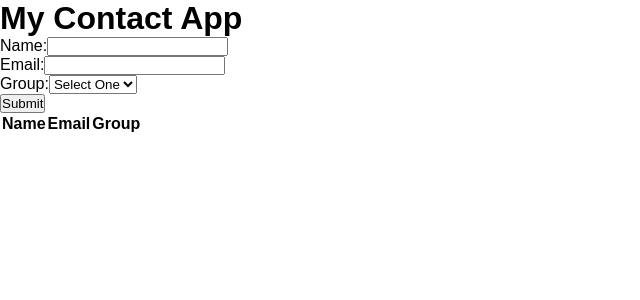
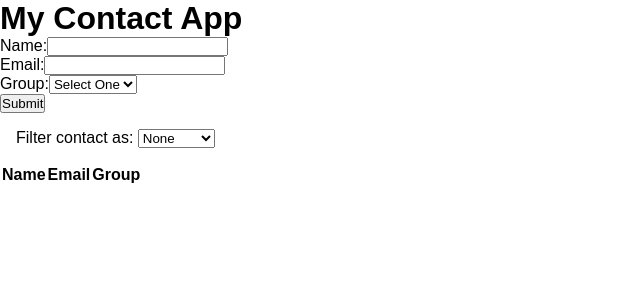
Before and after one commit to Jobayer109/State-Lifting-Contact-Form, a React (Vite) app: page / in a window 1280 px wide. Shown: the top 300 px of the page, without its empty margins (0-640 px from the left). Built offline with nearby package versions, Linux system fonts and the light colour scheme.

Commit message:
Filtered contact rendering done

```diff
--- a/src/components/Contacts/ContactForm.jsx
+++ b/src/components/Contacts/ContactForm.jsx
@@ -1,10 +1,8 @@
 /* eslint-disable react/prop-types */
 import { useState } from "react";
-import shortid from "shortid";
 import InputField from "./InputField";
 
 const CONTACT_INIT_STATE = {
-  id: shortid.generate(),
   name: "",
   email: "",
   group: "",
--- a/src/components/Table/Table.jsx
+++ b/src/components/Table/Table.jsx
@@ -1,9 +1,40 @@
 /* eslint-disable no-unused-vars */
+
+import { useState } from "react";
+
 /* eslint-disable react/prop-types */
 const Table = ({ contacts }) => {
-  console.log(contacts);
+  const [filtered, setFiltered] = useState("all");
+
+  const handleFilter = (e) => {
+    setFiltered(e.target.value);
+  };
+
+  let filteredContacts = [];
+  if (filtered === "all") {
+    filteredContacts = contacts;
+  } else {
+    filteredContacts = contacts.filter((contact) => contact.group === filtered);
+  }
   return (
     <>
+      <div style={{ margin: "1rem" }}>
+        <label htmlFor="filter">Filter contact as: </label>
+        <select
+          value={filtered}
+          name="filter"
+          id="filter"
+          onChange={handleFilter}
+        >
+          <option value="">None</option>
+          <option value="Home">Home</option>
+          <option value="Office">Office</option>
+          <option value="Family">Family</option>
+          <option value="Business">Business</option>
+        </select>
+      </div>
+      <div>
+        {" "}
         <table>
           <thead>
             <tr>
@@ -13,8 +44,8 @@ const Table = ({ contacts }) => {
             </tr>
           </thead>
           <tbody>
-          {contacts.map(({ id, name, email, group }) => (
-            <tr key={id}>
+            {filteredContacts.map(({ name, email, group }, i) => (
+              <tr key={i}>
                 <td>{name}</td>
                 <td>{email}</td>
                 <td>{group}</td>
@@ -22,6 +53,7 @@ const Table = ({ contacts }) => {
             ))}
           </tbody>
         </table>
+      </div>
     </>
   );
 };
```
Lines whose indentation alone changed are shown as unchanged.
